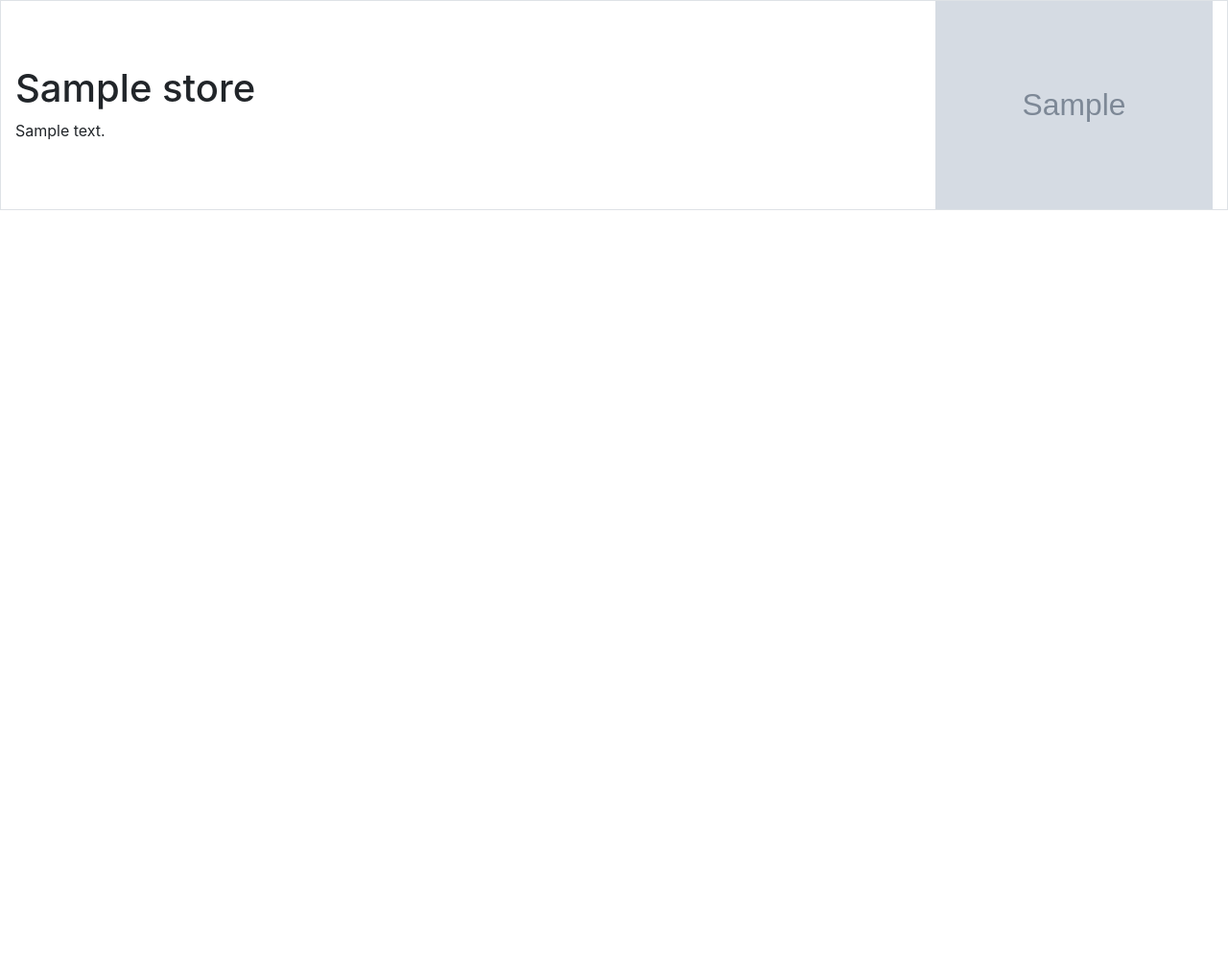
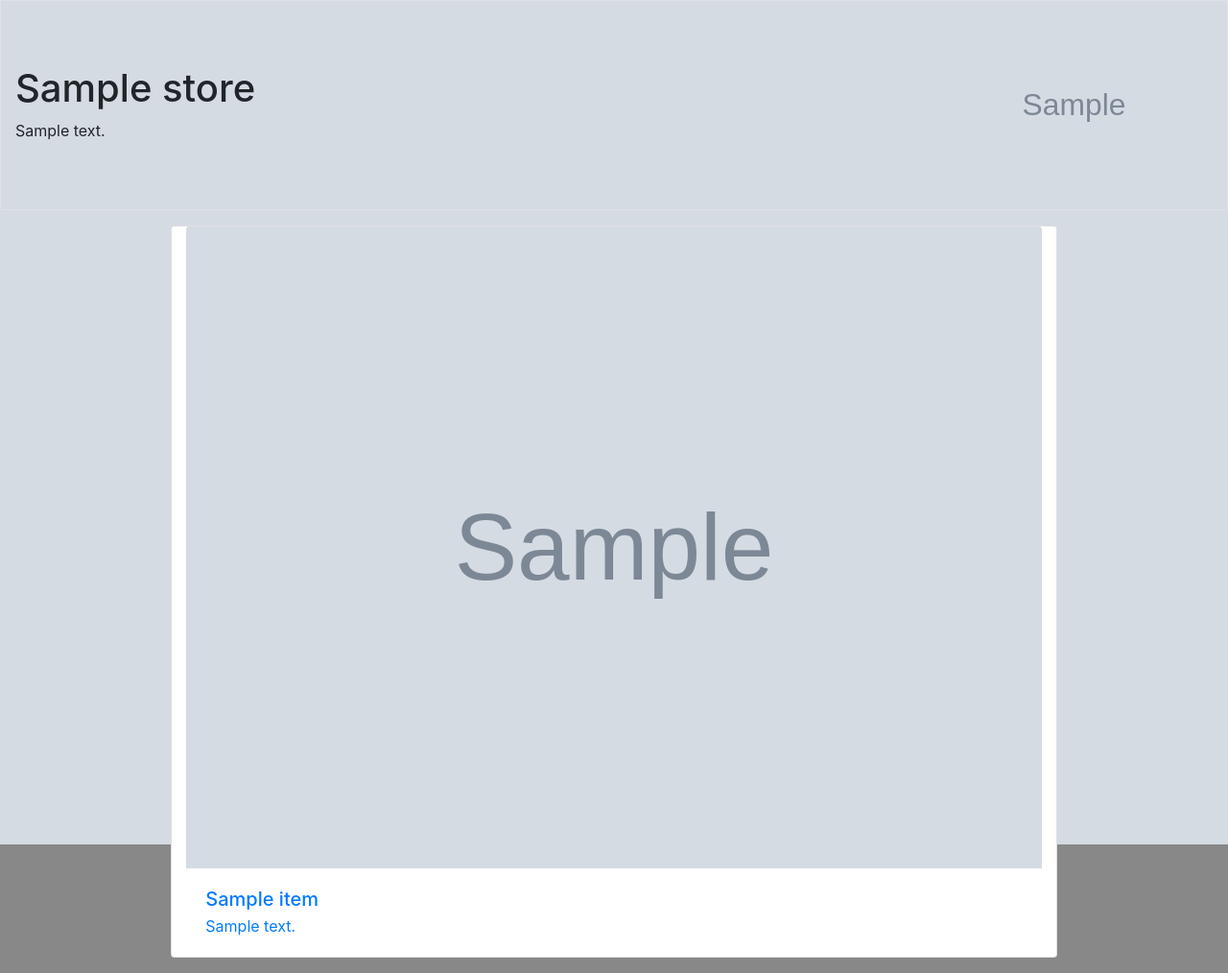
Before and after one commit to guilhermewebdev/links, a Django app: template server/api/core/templates/store.html in a window 1280 px wide. Shown: the whole page at 96% size. Before the commit the page ends 219 px from the top, so only its background shows below. Run offline with Django 3.2, Linux system fonts and the light colour scheme; the template is opened without the code that fills it: values that come from a table or form of the project are taken from there, others are empty; tables that the repository leaves empty hold one stand-in row (values such as "Sample post"); grey boxes marked "Sample" are stand-in pictures; some libraries are stand-ins or nearby versions.

Commit message:
Cores e personalização da loja

```diff
--- a/server/api/api/settings.py
+++ b/server/api/api/settings.py
@@ -131,4 +131,4 @@ USE_TZ = True
 STATIC_URL = '/static/'
 STATIC_ROOT = 'static/'
 MEDIA_URL = '/'
-MEDIA_ROOT = 'media/'
+MEDIA_ROOT = BASE_DIR
--- a/server/api/core/models.py
+++ b/server/api/core/models.py
@@ -20,6 +20,10 @@ class Item(models.Model):
     )
     image = models.ImageField(
         upload_to='media/images/items/',
+        null=True,
+        blank=True,
+    )
+    size = models.IntegerField(
         null=True,
         blank=True,
     )
--- a/server/api/core/templates/store.html
+++ b/server/api/core/templates/store.html
@@ -24,6 +24,36 @@
 </div>
 {% endblock %}
 
+{% block main %}
+<div class="container h-100 py-2 overflow-auto">
+    <div class="row px-3 justify-content-md-center">
+        {% for item in store.items.all.iterator %}
+        <a
+            href="{{ item.link }}"
+            class="card my-2
+            {% if item.size %}
+            col-{{ item.size }} sm-{{ item.size }} md-{{ item.size }} lg-{{ item.size }} xl-{{ item.size }}"
+            {% else %}
+            col-{{ store.item_size }} sm-{{ store.item_size }} md-{{ store.item_size }} lg-{{ store.item_size }} xl-{{ store.item_size }}"
+            {% endif %}
+        >
+            {% if item.image %}
+            <img src="/{{ item.image }}" class="card-img-top" alt="{{ item.title }}">
+            {% endif %}
+            <div class="card-body">
+                {% if item.title %}
+                <h5 class="card-title mb-0">{{ item.title }}</h5>
+                {% endif %}
+                {% if item.description %}
+                <p class="card-text mt-1">{{ item.description }}</p>
+                {% endif %}
+            </div>
+        </a>
+        {% endfor %}
+    </div>
+</div>
+{% endblock %}
+
 {% block head %}
 <meta charset="utf-8">
 <meta name="viewport" content="width=device-width, initial-scale=1, shrink-to-fit=no">
@@ -37,4 +67,19 @@
 {% endblock %}
 
 {% block css %}
+<style>
+    body {
+        background-size: cover;
+        background-position: center center;
+        height: 100vh;
+        width: 100vw;
+        background-repeat: no-repeat;
+        {% if store.background_image %}
+        background-image: url("/{{ store.background_image }}");
+        {% endif %}
+        {% if store.background_color %}
+        background-color: {{ store.background_color }};
+        {% endif %}
+    }
+</style>
 {% endblock %}
```
Also changed, not shown: server/api/core/migrations/0008_item_size.py (added).
